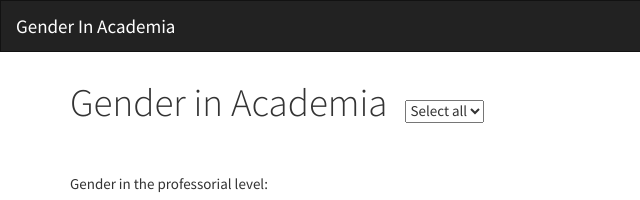
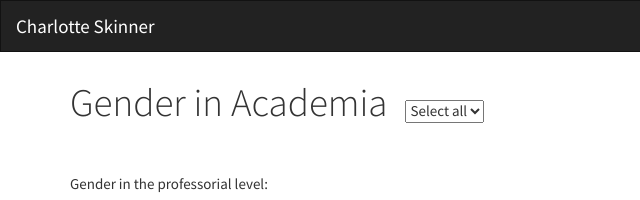
Before and after one commit to charlotteskinner90/GenderInAcademia-DataDashboard, a plain HTML site: page index.html in a window 1280 px wide. Shown: the top 200 px of the page, 0-640 px from the left. Drawn offline with Linux system fonts and the light colour scheme.

Commit message:
Change navbar

```diff
--- a/index.html
+++ b/index.html
@@ -25,7 +25,7 @@
     <nav class="navbar navbar-default">
       <div class="container-fluid">
         <div class="navbar-header">
-          <a class="navbar-brand" href="#">Gender In Academia</a>
+          <a class="navbar-brand" href="#">Charlotte Skinner</a>
         </div>
     </div>
     </nav>
```
